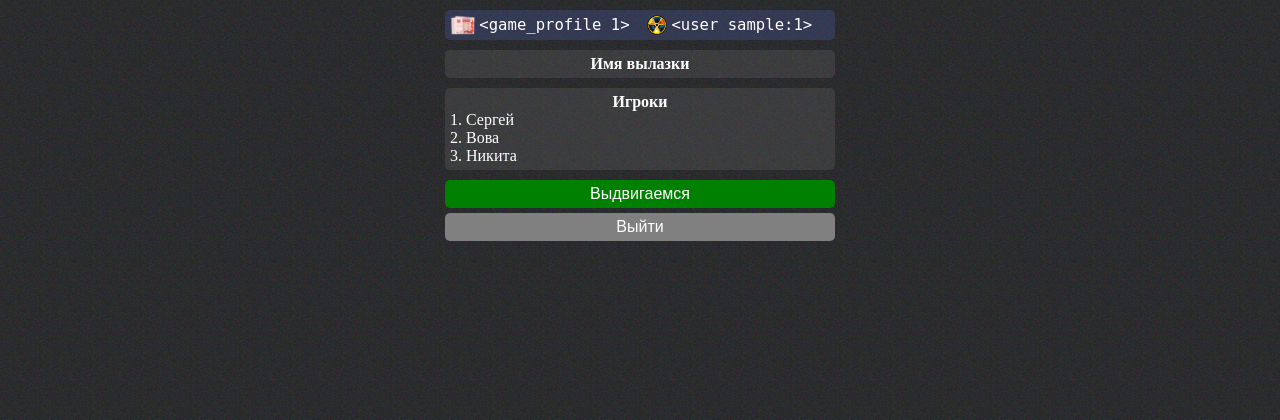
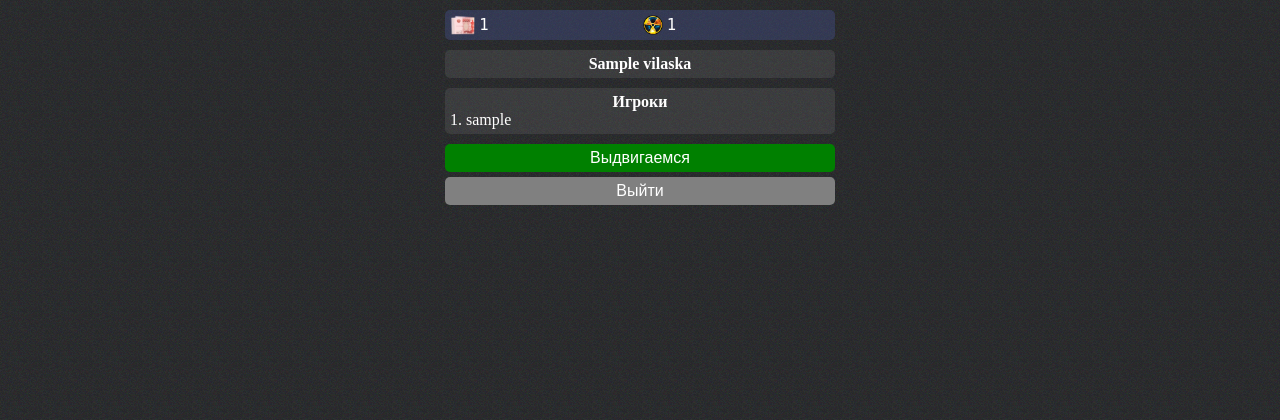
Before and after one commit to Bibyter/web_stalker_game, a Flask app: page /vilaska_lobby in a window 1280 px wide. Shown: the top 420 px of the page. Run offline with Flask 3, Linux system fonts and the light colour scheme; a user stored in the database is signed in; tables that the repository leaves empty hold one stand-in row (values such as "Sample post").

Commit message:
updated vilaska

```diff
--- a/app.py
+++ b/app.py
@@ -13,11 +13,16 @@ login_manager = LoginManager(app)
 db = SQLAlchemy(app)
 migrate = Migrate(app, db)
 
+VilaskaStateLobby = 0
+VilaskaStateGame = 1
+VilaskaStateFinished = 2
+
 class Users(db.Model, UserMixin):
     id = db.Column(db.Integer, primary_key=True)
     login = db.Column(db.String(50), unique=True)
     psw = db.Column(db.String(500), nullable=False)
-    gamepr = db.relationship('GameProfile', uselist=False)
+    gamepr = db.relationship('GameProfile', uselist=False, backref='user')
+    vilaska_player = db.relationship('VilaskaPlayer', uselist=False, backref='user')
 
     def __repr__(self):
         return f'<user {self.login}:{self.id}>'
@@ -33,13 +38,27 @@ class GameProfile(db.Model):
     __tablename__ = 'game_profile'
     id = db.Column(db.Integer, primary_key=True)
     user_id = db.Column(db.Integer, db.ForeignKey('users.id'))
-    money = db.Column(db.Integer)
-    radiation = db.Column(db.Integer)
+    money = db.Column(db.Integer, nullable=False, default=0)
+    radiation = db.Column(db.Integer, nullable=False, default=0)
 
     def __repr__(self):
         return f'<game_profile {self.user_id}>'
 
 
+class Vilaska(db.Model):
+    id = db.Column(db.Integer, primary_key=True)
+    name = db.Column(db.String(50), nullable=False, unique=True)
+    state = db.Column(db.Integer, nullable=False, default=0) # 0-lobby, 1-play, 2-complete
+    players = db.relationship('VilaskaPlayer', uselist=True, backref='vilaska')
+    enemy_hp = db.Column(db.Integer, nullable=False, default=0)
+
+
+class VilaskaPlayer(db.Model):
+    id = db.Column(db.Integer, primary_key=True)
+    vilaska_id = db.Column(db.Integer, db.ForeignKey('vilaska.id'))
+    user_id = db.Column(db.Integer, db.ForeignKey('users.id'))
+    health = db.Column(db.Integer, nullable=False, default=0)
+    attack_cooldown = db.Column(db.Integer, nullable=False, default=0)
 
 
 
@@ -59,7 +78,8 @@ def register():
     if request.method == 'POST':
         user = Users(
             login=request.form['login'],
-            psw=generate_password_hash(request.form['psw'])
+            psw=generate_password_hash(request.form['psw']),
+            gamepr=GameProfile()
         )
         db.session.add(user)
         db.session.commit()
@@ -96,21 +116,145 @@ def vilaska():
 @app.route('/vilaska_lobby')
 @login_required
 def vilaska_lobby():
-    return render_template('vilaska_lobby.html')
+    vilaska_player = current_user.vilaska_player
+
+    if not vilaska_player:
+        print('игрок не входит в состам вылазки')
+        return redirect(url_for('vilaska_list'))
+
+    vilaska = Vilaska.query.get(vilaska_player.vilaska_id)
+
+    return render_template('vilaska_lobby.html', vilaska=vilaska)
 
 @app.route('/vilaska_list')
 @login_required
 def vilaska_list():
-    return render_template('vilaska_list.html')
+    if current_user.vilaska_player:
+        return redirect(url_for('vilaska_lobby'))
+    return render_template('vilaska_list.html', vilaska_list=Vilaska.query.filter_by(state=VilaskaStateLobby).all())
+
+
+@app.route('/vilaska_create', methods=['POST'])
+@login_required
+def vilaska_create():
+    if request.method == 'POST':
+        v = Vilaska(
+            name = request.form['name']
+        )
+        db.session.add(v)
+        # vp = VilaskaPlayer(
+        #     vilaska_id = v.id,
+        #     user_id = current_user.get_id()
+        # )
+        #db.session.add(vp)
+        db.session.commit()
+    return redirect(url_for('vilaska_list'))
+
+
+@app.route('/vilaska_leave')
+@login_required
+def vilaska_leave():
+    if current_user.vilaska_player:
+        db.session.delete(current_user.vilaska_player)
+        db.session.commit()
+
+    return redirect(url_for('vilaska_list'))
+
+
+
+@app.route('/vilaska_join/<int:vilaska_id>')
+@login_required
+def vilaska_join(vilaska_id:int):
+    vilaska = Vilaska.query.get(vilaska_id)
+
+    if not vilaska:
+        print('вылазки с таким id не существует')
+        return redirect(url_for('vilaska_list'))
+
+    vilaska_player = VilaskaPlayer.query.filter_by(user_id=current_user.get_id()).first()
+
+    if vilaska_player:
+        print(f'Игрок уже находится в другой вылазке {vilaska_player}')
+        return redirect(url_for('vilaska_lobby'))
+    else:
+        new_vilaska_player = VilaskaPlayer(
+            vilaska_id = vilaska.id,
+            user_id = current_user.get_id(),
+        )
+        db.session.add(new_vilaska_player)
+        db.session.commit()
+        return redirect(url_for('vilaska_lobby'))
+
+
+@app.route('/vilaska_start')
+@login_required
+def vilaska_start():
+    if current_user.vilaska_player:
+        vilaska = Vilaska.query.get(current_user.vilaska_player.vilaska_id)
+        vilaska.state = VilaskaStateGame
+        vilaska.enemy_hp = 100
+
+        for player in vilaska.players:
+            player.health = 100
+            player.attack_cooldown = 1
+            db.session.add(player)
+
+        db.session.add(vilaska)
+        db.session.commit()
+
+    return redirect(url_for('vilaska_game'))
+
+
+@app.route('/vilaska_game')
+@login_required
+def vilaska_game():
+    if current_user.vilaska_player:
+        vilaska = Vilaska.query.get(current_user.vilaska_player.vilaska_id)
+        if vilaska.state == VilaskaStateGame:
+            return render_template('vilaska.html', enemy_hp=vilaska.enemy_hp)
+        if vilaska.state == VilaskaStateFinished:
+            return render_template('vilaska_complete.html')
+    return redirect(url_for('home'))
+
+
+@app.route('/vilaska_attack')
+@login_required
+def vilaska_attack():
+    if current_user.vilaska_player:
+        vilaska = Vilaska.query.get(current_user.vilaska_player.vilaska_id)
+        if vilaska.state == VilaskaStateGame:
+            vilaska.enemy_hp -= 10
+            if vilaska.enemy_hp <= 0:
+                vilaska_finish(vilaska)
+        db.session.add(vilaska)
+        db.session.commit()
+    return redirect(url_for('vilaska_game'))
+
+
+def vilaska_finish(vilaska:Vilaska):
+    vilaska.state = VilaskaStateFinished
+    for player in vilaska.players:
+        gamepr = player.user.gamepr
+        gamepr.money += 50
+        gamepr.radiation += 10
+        db.session.add(gamepr)
+
 
 @app.route('/vilaska_complete')
 @login_required
 def vilaska_complete():
-    return render_template('vilaska_complete.html')
+    pass
 
+def update_db():
+    with app.app_context():
+        db.create_all()
+
+        # for user in Users.query.all():
+        #     user.gamepr = GameProfile()
+
+        db.session.commit()
 
 if __name__ == '__main__':
-    # with app.app_context():
-    #     db.create_all()
+    #update_db()
 
     app.run(debug=True, host='0.0.0.0')
--- a/static/styles.css
+++ b/static/styles.css
@@ -102,3 +102,21 @@ body {
     text-align: center;
     display: block;
 }
+
+.character_stat_value {
+    color:  #01aeb9;
+    font-family: monospace;
+    font-size: 1.1em;
+}
+
+.character_bonus_value {
+    color:  #60f939;
+    font-family: monospace;
+    font-size: 1.1em;
+}
+
+.character_fine_value {
+    color:  #f93939;
+    font-family: monospace;
+    font-size: 1.1em;
+}
--- a/templates/game_base.html
+++ b/templates/game_base.html
@@ -12,11 +12,11 @@
         <div class="content_1 resource_panel">
             <div class="resource_item">
                 <img class="resource_img" src="static/money.png">
-                <div class="resource_label">{{ current_user.gamepr }}</div>
+                <div class="resource_label">{{ current_user.gamepr.money }}</div>
             </div>
             <div class="resource_item">
                 <img class="resource_img" src="static/radiation.png">
-                <div class="resource_label">{{ current_user }}</div>
+                <div class="resource_label">{{ current_user.gamepr.radiation }}</div>
             </div>
         </div>
 
--- a/templates/vilaska.html
+++ b/templates/vilaska.html
@@ -83,8 +83,8 @@
         <div class="enemy"></div>
 
         <div class="info_text_1">Атакуй их</div>
-        <progress value="30" max="100"></progress>
-        <a class="button fire_button" href="#">Стрелять</a>
+        <progress value="{{enemy_hp}}" max="100"></progress>
+        <a class="button fire_button" href="{{url_for('vilaska_attack')}}">Стрелять</a>
 
         <div class="space"></div>
 
--- a/templates/vilaska_complete.html
+++ b/templates/vilaska_complete.html
@@ -7,7 +7,8 @@
     <div class="content_1">
         <div class="info_text_1 vilaska_header">Предметы которые вы нашли в лагере</div>
         <div style="height: 15px;"></div>
-        <div class="info_text_1" style="text-align: left;">Деньги: 50 руб</div>
+        <div class="info_text_1" style="text-align: left;">Деньги: <span class="character_bonus_value">+50 руб</span></div>
+        <div class="info_text_1" style="text-align: left;">Радиация: <span class="character_fine_value">+10 ед</span></div>
 
     </div>
 
--- a/templates/vilaska_lobby.html
+++ b/templates/vilaska_lobby.html
@@ -8,16 +8,16 @@
     </style>
 
     <div class="content_1">
-        <div class="info_text_1 vilaska_header">Имя вылазки</div>
+        <div class="info_text_1 vilaska_header">{{ vilaska.name }}</div>
     </div>
 
     <div class="content_1">
         <div class="info_text_1 vilaska_header">Игроки</div>
-        <div class="info_text_1 player_name">1. Сергей</div>
-        <div class="info_text_1 player_name">2. Вова</div>
-        <div class="info_text_1 player_name">3. Никита</div>
+        {% for player in vilaska.players %}
+            <div class="info_text_1 player_name">{{ loop.index }}. {{ player.user.login }}</div>
+        {% endfor %}
     </div>
 
-    <a class="button button_block" style="background-color: green;" href="#">Выдвигаемся</a>
-    <a class="button button_block" href="#">Выйти</a>
+    <a class="button button_block" style="background-color: green;" href="{{ url_for('vilaska_start') }}">Выдвигаемся</a>
+    <a class="button button_block" href="{{ url_for('vilaska_leave') }}">Выйти</a>
 {% endblock %}
```
Also changed, not shown: templates/index.html (+1 -7 lines), templates/vilaska_list.html (+13 -15 lines).
